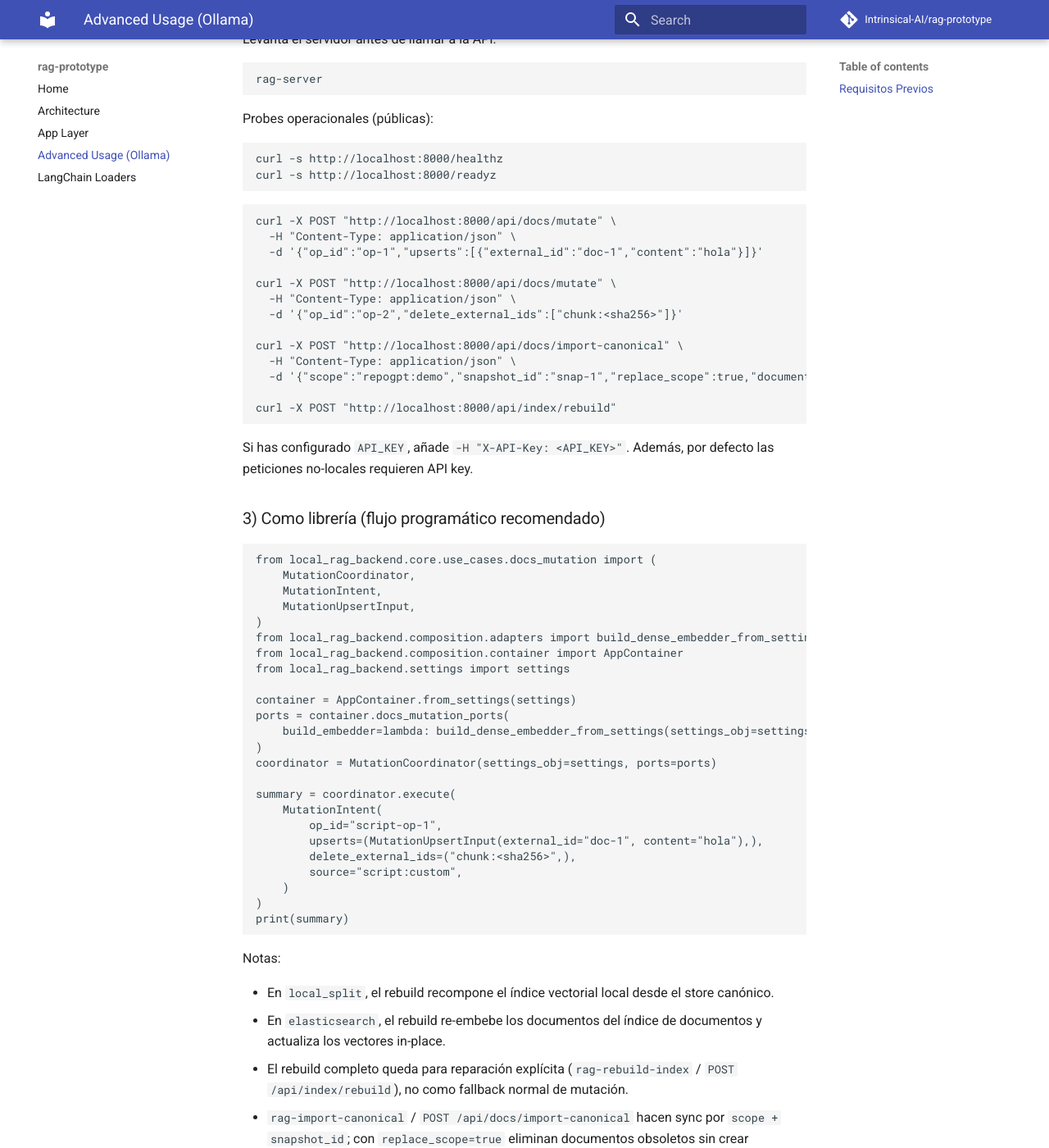
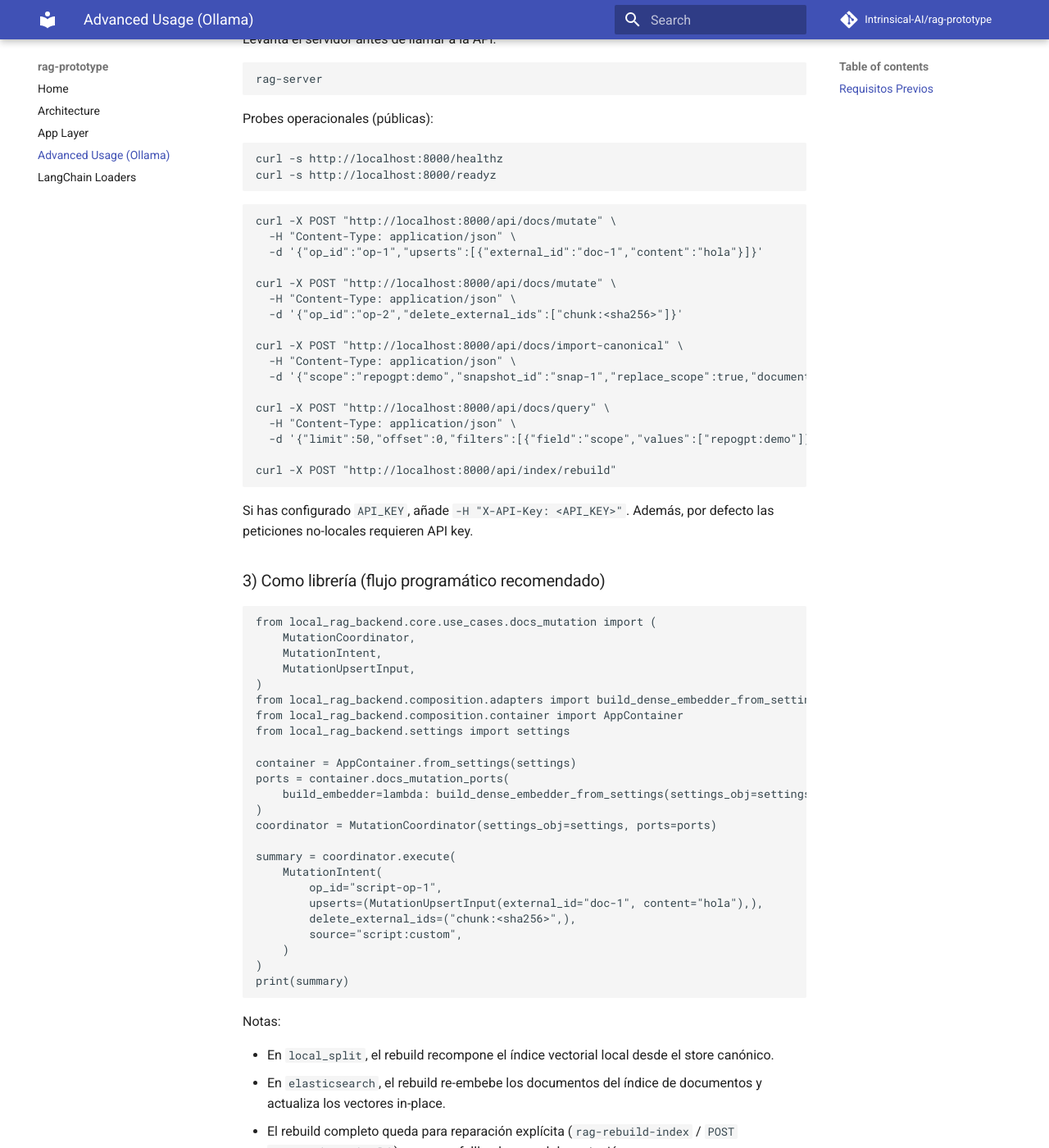
Before and after one commit to Intrinsical-AI/rag-prototype, an MkDocs documentation site: the page built from docs/USAGE.md, in a window 1280 px wide and 1400 px high, scrolled down 6412 px. Shown: the whole window at 82% size. Built offline with MkDocs 1.6.1 and Material for MkDocs 9.7.7, drawn with Linux system fonts in a browser that asks for light colours; comment, search, counter and statistics services are not loaded; some of the changed text lies outside the part shown.

Commit message:
docs: update README and USAGE for metadata filter fields
Co-Authored-By: Claude Sonnet 4.6 <noreply@anthropic.com>

````diff
--- a/docs/USAGE.md
+++ b/docs/USAGE.md
@@ -308,6 +308,10 @@ curl -X POST "http://localhost:8000/api/docs/import-canonical" \
   -H "Content-Type: application/json" \
   -d '{"scope":"repogpt:demo","snapshot_id":"snap-1","replace_scope":true,"documents":[{"external_id":"repogpt:demo:1","source_id":"repogpt:demo:file:src/app.py","content":"def hello():\n    return 1\n","metadata":{"path":"src/app.py","unit_type":"function"}}]}'
 
+curl -X POST "http://localhost:8000/api/docs/query" \
+  -H "Content-Type: application/json" \
+  -d '{"limit":50,"offset":0,"filters":[{"field":"scope","values":["repogpt:demo"]},{"field":"metadata.unit_type","values":["function"]}]}'
+
 curl -X POST "http://localhost:8000/api/index/rebuild"
 ```
 
@@ -348,6 +352,7 @@ Notas:
 * En `elasticsearch`, el rebuild re-embebe los documentos del índice de documentos y actualiza los vectores in-place.
 * El rebuild completo queda para reparación explícita (`rag-rebuild-index` / `POST /api/index/rebuild`), no como fallback normal de mutación.
 * `rag-import-canonical` / `POST /api/docs/import-canonical` hacen sync por `scope + snapshot_id`; con `replace_scope=true` eliminan documentos obsoletos sin crear tombstones.
+* Los filtros públicos soportados son sólo `scope`, `snapshot_id`, `source_id` y `metadata.<key>`.
 
 ---
 
````
Also changed, not shown: README.md (+6 -5 lines).
